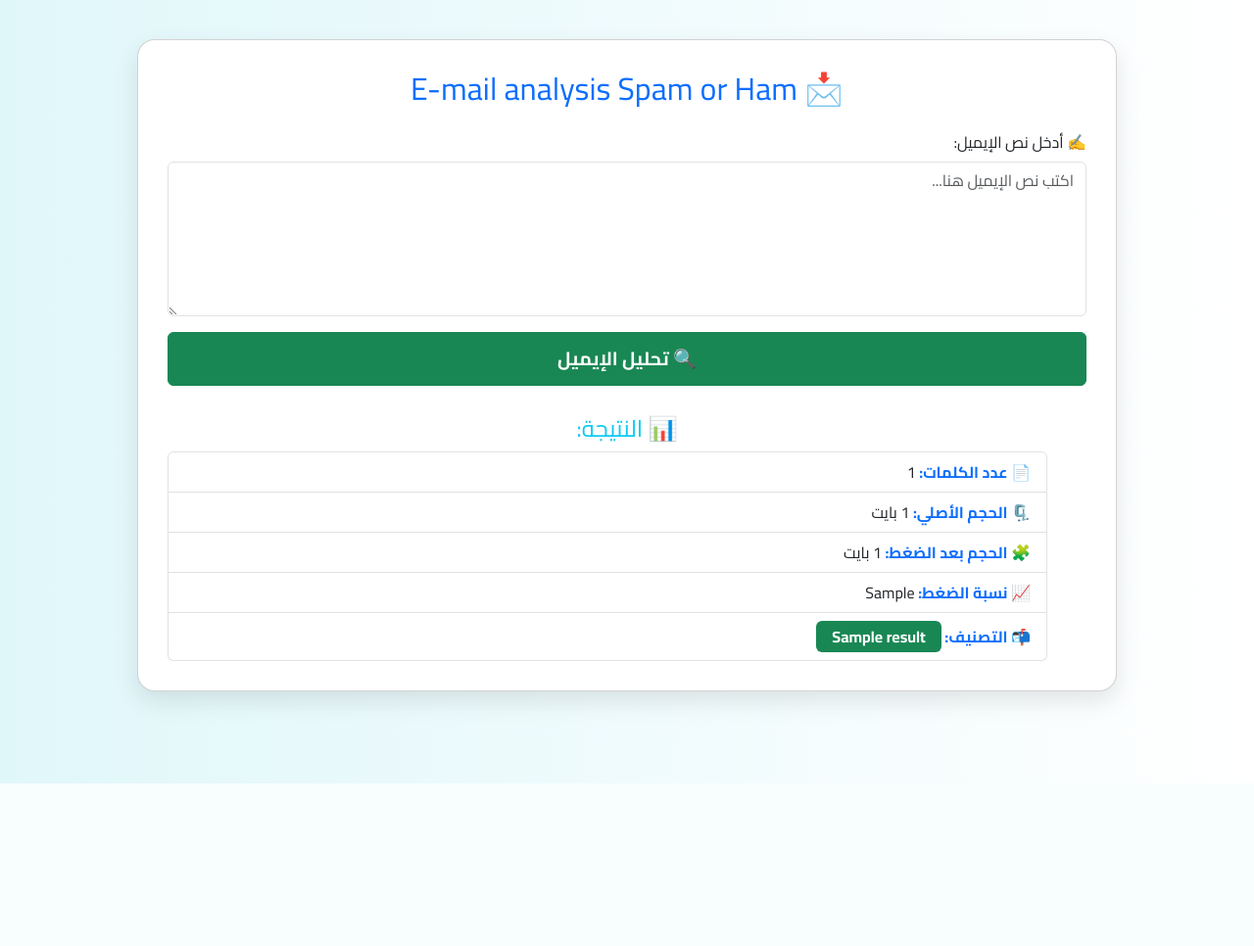
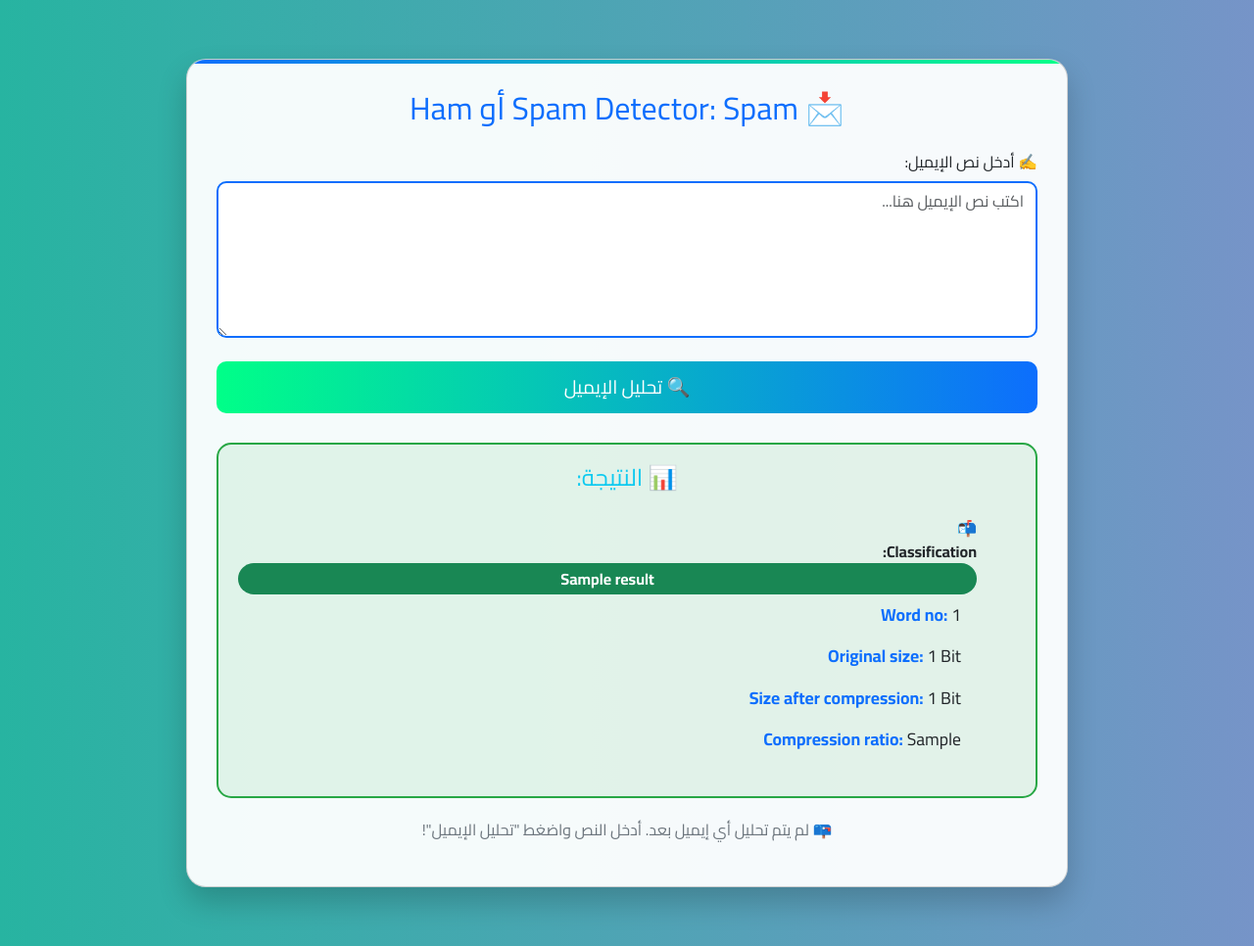
Before and after one commit to adel-dev11/spam-detector, a Flask app: template templates/index.html in a window 1280 px wide. Shown: the whole page at 98% size. Before the commit the page ends 800 px from the top, so only its background shows below. Run offline with Flask 3, Linux system fonts and the light colour scheme; the template is opened without the code that fills it: most values are stand-ins (such as "Sample title", 1, 10 or a date in 2020); parts of the project's set-up code (start-up, migrations or seed data) failed here and were passed over; some libraries are stand-ins or nearby versions.

Commit message:
Update index.html
edit html page and make it more interactive

```diff
--- a/templates/index.html
+++ b/templates/index.html
@@ -33,70 +33,168 @@ Author: Adel Muhammad Haiba | CS Student & ML Enthusiast
 
     <style>
         body {
-            background: linear-gradient(to right, #e0f7fa, #ffffff);
+            background: linear-gradient(to right, #27b4a1, #7694c8);
             font-family: 'Cairo', sans-serif;
             direction: rtl;
+            color: #fff;
+            min-height: 100vh;
+            display: flex;
+            align-items: center;
+            justify-content: center;
+            padding: 20px;
         }
         .container {
-            padding: 40px 20px;
+            max-width: 900px;
+            padding: 40px 0;
         }
         .card {
-            border-radius: 18px;
-            box-shadow: 0 10px 25px rgba(0, 0, 0, 0.1);
-            background: #ffffff;
+            background: rgba(255, 255, 255, 0.95);
+            border-radius: 20px;
+            box-shadow: 0 15px 30px rgba(0, 0, 0, 0.2);
             padding: 30px;
-            max-width: 1000px;
-            margin: auto;
+            position: relative;
+            overflow: hidden;
+        }
+        .card::before {
+            content: '';
+            position: absolute;
+            top: 0;
+            left: 0;
+            width: 100%;
+            height: 4px;
+            background: linear-gradient(to right, #0d6efd, #00ff88);
+        }
+        .form-control {
+            border-radius: 10px;
+            border: 2px solid #0d6efd;
+            transition: all 0.3s ease;
+        }
+        .form-control:focus {
+            border-color: #00ff88;
+            box-shadow: 0 0 10px rgba(0, 255, 136, 0.3);
         }
         .btn-success {
             font-size: 1.2rem;
-            padding: 12px;
-            font-weight: bold;
+            padding: 12px 30px;
+            border-radius: 10px;
+            background: linear-gradient(to right, #00ff88, #0d6efd);
+            border: none;
+            transition: transform 0.2s ease;
+        }
+        .btn-success:hover {
+            transform: translateY(-2px);
         }
         .result-box {
             margin-top: 30px;
+            padding: 20px;
+            border-radius: 15px;
             animation: fadeIn 1s ease-in-out;
         }
-        @keyframes fadeIn {
-            from { opacity: 0; transform: translateY(10px); }
-            to { opacity: 1; transform: translateY(0); }
+        .result-box.spam {
+            background: rgba(220, 53, 69, 0.1);
+            border: 2px solid #dc3545;
+        }
+        .result-box.ham {
+            background: rgba(40, 167, 69, 0.1);
+            border: 2px solid #28a745;
+        }
+        .hacker-img {
+            max-width: 150px;
+            margin: 20px auto;
+            display: block;
+            border-radius: 10px;
+        }
+        .list-group-item {
+            background: transparent;
+            border: none;
+            font-size: 1.1rem;
+        }
+        .list-group-item strong {
+            color: #0d6efd;
         }
         .badge {
             font-size: 1rem;
+            padding: 8px 15px;
+            border-radius: 20px;
         }
-        .list-group-item strong {
-            color: #0d6efd;
+        .no-result {
+            text-align: center;
+            color: #6c757d;
+            margin-top: 20px;
+        }
+        .email-text {
+            background: rgba(0, 0, 0, 0.05);
+            padding: 10px;
+            border-radius: 8px;
+            white-space: pre-wrap;
+            word-wrap: break-word;
+            max-height: 150px;
+            overflow-y: auto;
+            direction: ltr;
+            text-align: left;
+        }
+        @keyframes fadeIn {
+            from { opacity: 0; transform: translateY(20px); }
+            to { opacity: 1; transform: translateY(0); }
+        }
+        @media (max-width: 576px) {
+            .card {
+                padding: 20px;
+            }
+            .btn-success {
+                font-size: 1rem;
+            }
         }
     </style>
 </head>
 <body>
     <div class="container">
         <div class="card">
-            <h2 class="text-center mb-4 text-primary">📩 E-mail analysis Spam or Ham</h2>
+            <h2 class="text-center mb-4 text-primary">📩 Spam Detector: Spam أو Ham</h2>
             <form method="POST">
-                <div class="mb-3">
+                <div class="mb-4">
                     <label for="email" class="form-label">✍️ أدخل نص الإيميل:</label>
                     <textarea class="form-control" name="email" id="email" rows="6" placeholder="اكتب نص الإيميل هنا..." required></textarea>
                 </div>
                 <button type="submit" class="btn btn-success w-100">🔍 تحليل الإيميل</button>
             </form>
-            <div class="result-box">
-                <h4 class="text-center text-info">📊 النتيجة:</h4>
+            <div class="result-box {{ 'spam' if result.label == 'Spam' else 'ham' }}">
+                <h4 class="text-center mb-4 text-info">📊 النتيجة:</h4>
                 <ul class="list-group">
-                    <li class="list-group-item">📄 <strong>عدد الكلمات:</strong> {{ result.length }}</li>
-                    <li class="list-group-item">🗜️ <strong>الحجم الأصلي:</strong> {{ result.original_size }} بايت</li>
-                    <li class="list-group-item">🧩 <strong>الحجم بعد الضغط:</strong> {{ result.compressed_size }} بايت</li>
-                    <li class="list-group-item">📈 <strong>نسبة الضغط:</strong> {{ result.compression_ratio }}</li>
-                    </li>
-                    <li class="list-group-item">
-                        📬 <strong>التصنيف:</strong>
+                     📬 <strong>Classification:</strong>
                         <span class="badge bg-{{ 'danger' if result.label == 'Spam' else 'success' }} px-3 py-2">
                             {{ result.label }}
                         </span>
+                    <li class="list-group-item"> <strong>Word no:</strong> {{ result.length }}</li>
+                    <li class="list-group-item"> <strong>Original size:</strong> {{ result.original_size }} Bit</li>
+                    <li class="list-group-item"> <strong>Size after compression:</strong> {{ result.compressed_size }} Bit</li>
+                    <li class="list-group-item"> <strong>Compression ratio:</strong> {{ result.compression_ratio }}</li>
+                    <li class="list-group-item">
                     </li>
                 </ul>
             </div>
+            <div class="no-result">
+                <p>📪 لم يتم تحليل أي إيميل بعد. أدخل النص واضغط "تحليل الإيميل"!</p>
+            </div>
         </div>
     </div>
+
+    <script src="https://cdn.jsdelivr.net/npm/bootstrap@5.3.3/dist/js/bootstrap.bundle.min.js"></script>
+
+    <script src="https://cdn.jsdelivr.net/npm/canvas-confetti@1.6.0/dist/confetti.browser.min.js"></script>
+    <script>
+        function launchFireworks() {
+            if (typeof confetti === 'function') {
+                confetti({
+                    particleCount: 100,
+                    spread: 70,
+                    origin: { y: 0.6 },
+                    colors: ['#00ff88', '#0d6efd', '#ffffff']
+                });
+            } else {
+                console.error('Confetti library not loaded.');
+            }
+        }
+    </script>
 </body>
 </html>
```
